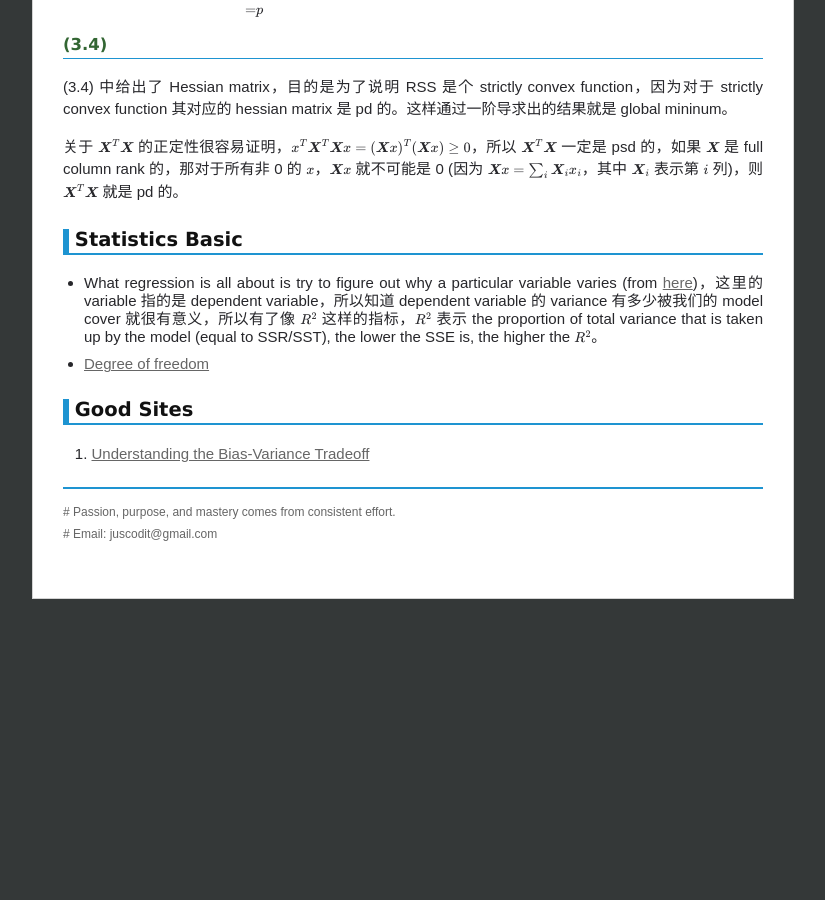
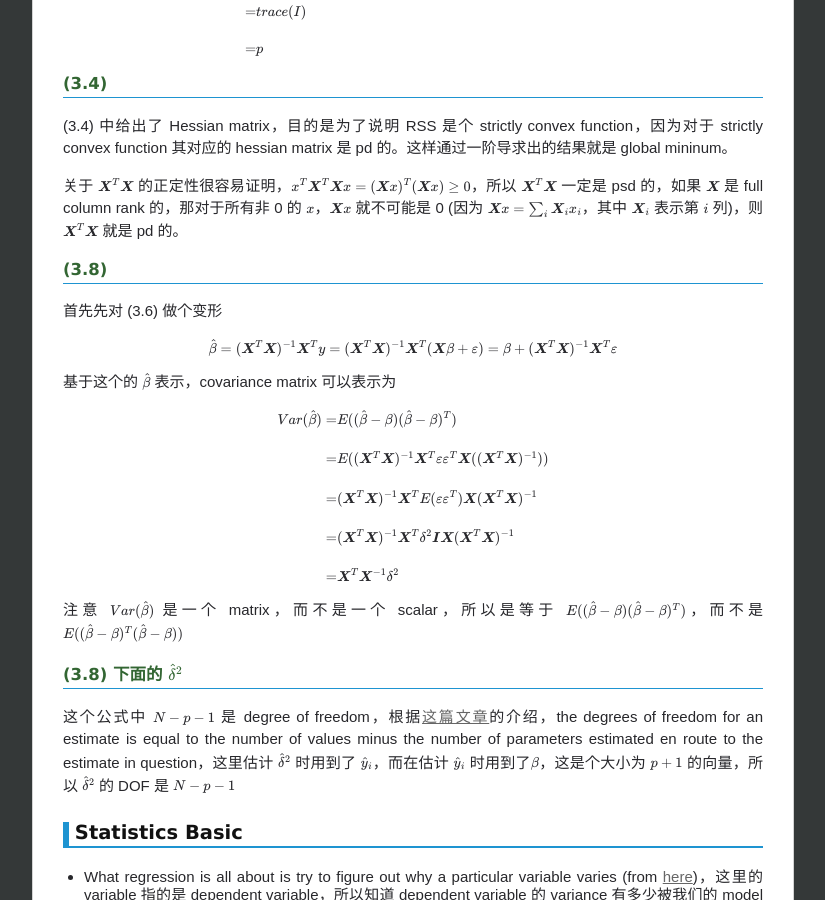
Before and after one commit to chenrushan/chenrushan.github.io, a Jekyll site: the page built from _posts/2014-04-28-esl-note.markdown, in a window 1280 px wide and 900 px high, scrolled down 2113 px. Shown: the whole window, without its empty margins (227-1052 px from the left). Built offline with Jekyll 4.4.1, drawn with Linux system fonts in a browser that asks for light colours; Markdown is read by kramdown in place of the engine named in the settings; formulas are drawn with MathJax 3; before the commit the page ends 2722 px from its top, so only the background shows below that; some of the changed text lies outside the part shown.

Commit message:
[esl]: update

```diff
--- a/_posts/2014-04-28-esl-note.markdown
+++ b/_posts/2014-04-28-esl-note.markdown
@@ -5,6 +5,8 @@ categories: ml
 ---
 
 ### 公式解析
+
+<span style="background-color:#faa">注意：遵从书里的规则，下面非粗体的变量既用于表示 scalar，也用于表示 vector</span>
 
 #### (2.12) -> (2.13)
 
@@ -114,12 +116,36 @@ $$
 
 关于 $\boldsymbol{X}^T\boldsymbol{X}$ 的正定性很容易证明，$x^T\boldsymbol{X}^T\boldsymbol{X}x = (\boldsymbol{X}x)^T (\boldsymbol{X}x) \geq 0$，所以 $\boldsymbol{X}^T\boldsymbol{X}$ 一定是 psd 的，如果 $\boldsymbol{X}$ 是 full column rank 的，那对于所有非 0 的 $x$，$\boldsymbol{X}x$ 就不可能是 0 (因为 $\boldsymbol{X}x = \sum\_{i} \boldsymbol{X}\_i x\_i$，其中 $\boldsymbol{X}\_i$ 表示第 $i$ 列)，则 $\boldsymbol{X}^T\boldsymbol{X}$ 就是 pd 的。
 
+#### (3.8)
+
+首先先对 (3.6) 做个变形
+
+$$
+\hat{\beta} = (\boldsymbol{X}^T\boldsymbol{X})^{-1} \boldsymbol{X}^T y = (\boldsymbol{X}^T\boldsymbol{X})^{-1} \boldsymbol{X}^T (\boldsymbol{X}\beta + \varepsilon) = \beta + (\boldsymbol{X}^T\boldsymbol{X})^{-1} \boldsymbol{X}^T \varepsilon
+$$
+
+基于这个的 $\hat{\beta}$ 表示，covariance matrix 可以表示为
+
+$$
+\begin{align}
+Var(\hat{\beta}) = & E((\hat{\beta} - \beta)(\hat{\beta} - \beta)^T) \\\\
+= & E((\boldsymbol{X}^T\boldsymbol{X})^{-1} \boldsymbol{X}^T \varepsilon \varepsilon^T \boldsymbol{X} ((\boldsymbol{X}^T\boldsymbol{X})^{-1})) \\\\
+= & (\boldsymbol{X}^T\boldsymbol{X})^{-1} \boldsymbol{X}^T E(\varepsilon \varepsilon^T) \boldsymbol{X} (\boldsymbol{X}^T\boldsymbol{X})^{-1} \\\\
+= & (\boldsymbol{X}^T\boldsymbol{X})^{-1} \boldsymbol{X}^T \delta^2\boldsymbol{I} \boldsymbol{X} (\boldsymbol{X}^T\boldsymbol{X})^{-1} \\\\
+= & \boldsymbol{X}^T\boldsymbol{X}^{-1}\delta^2
+\end{align}
+$$
+
+注意 $Var(\hat{\beta})$ 是一个 matrix，而不是一个 scalar，所以是等于 $E((\hat{\beta} - \beta)(\hat{\beta} - \beta)^T)$，而不是 $E((\hat{\beta} - \beta)^T(\hat{\beta} - \beta))$
+
+#### (3.8) 下面的 $\hat{\delta}^2$
+
+这个公式中 $N - p - 1$ 是 degree of freedom，根据[这篇文章](http://onlinestatbook.com/2/estimation/df.html)的介绍，the degrees of freedom for an estimate is equal to the number of values minus the number of parameters estimated en route to the estimate in question，这里估计 $\hat{\delta}^2$ 时用到了 $\hat{y}\_i$，而在估计 $\hat{y}\_i$ 时用到了$\beta$，这是个大小为 $p + 1$ 的向量，所以 $\hat{\delta}^2$ 的 DOF 是 $N - p - 1$
+
 ### Statistics Basic
 
 * What regression is all about is try to figure out why a particular variable varies (from [here](https://www.youtube.com/watch?v=aq8VU5KLmkY))，这里的 variable 指的是 dependent variable，所以知道 dependent variable 的 variance 有多少被我们的 model cover 就很有意义，所以有了像 $R^2$ 这样的指标，$R^2$ 表示 the proportion of total variance that is taken up by the model (equal to SSR/SST), the lower the SSE is, the higher the $R^2$。
 
-* [Degree of freedom](https://www.youtube.com/watch?v=4otEcA3gjLk)
-
 ### Good Sites
 
 1. [Understanding the Bias-Variance Tradeoff](http://scott.fortmann-roe.com/docs/BiasVariance.html)
```
